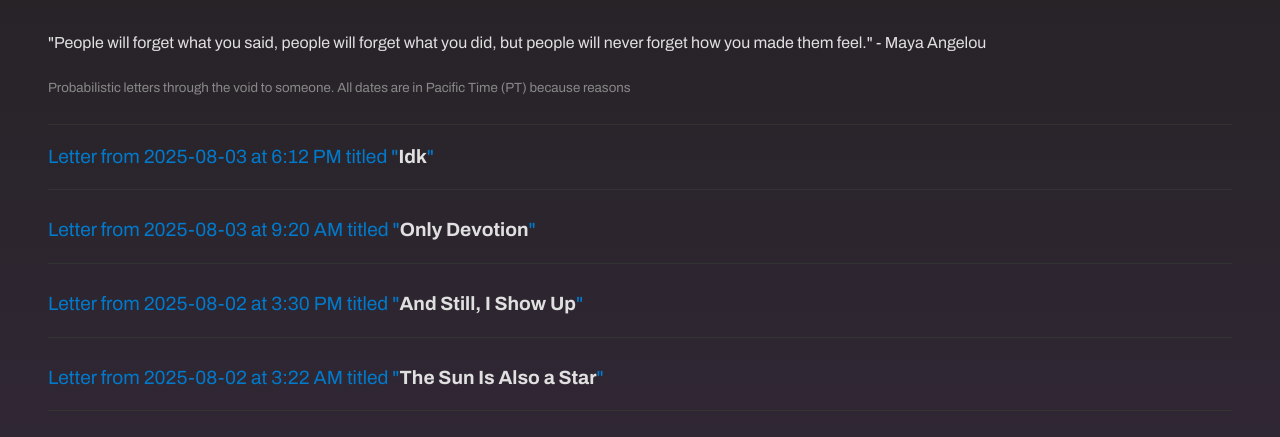
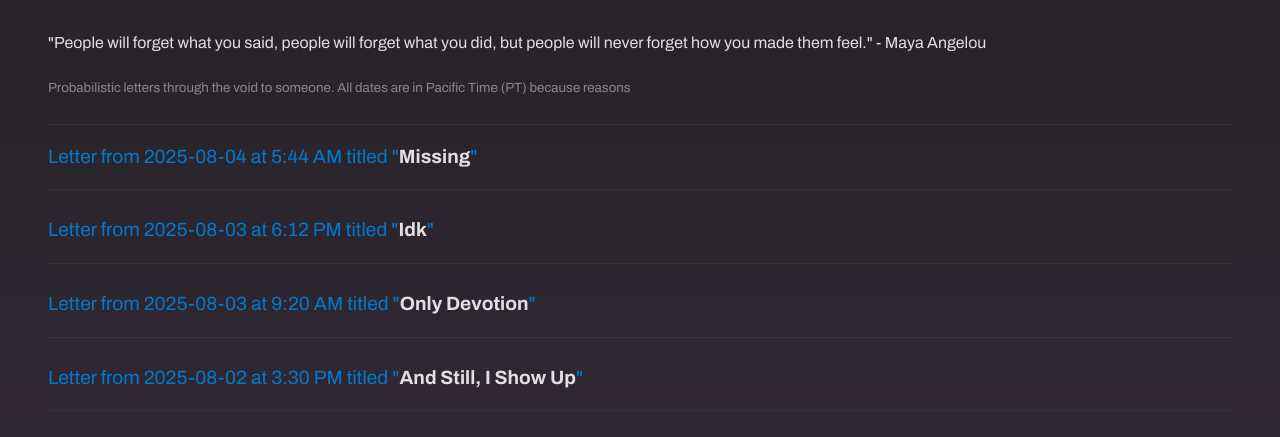
Before and after one commit to NotJustSid/theletterh, a plain HTML site: page docs/index.html in a window 1280 px wide. Shown: the part 353-790 px from the top of the page. Drawn offline with Linux system fonts and the light colour scheme; a web font is replaced by a local one.

Commit message:
New letter

```diff
--- a/docs/index.html
+++ b/docs/index.html
@@ -51,7 +51,8 @@
         "People will forget what you said, people will forget what you did, but people will never forget how you made them feel." - Maya Angelou
         </p>
         <p><small>Probabilistic letters through the void to someone. All dates are in Pacific Time (PT) because reasons</small></p>
-        <ul><li><a href="./letters/2025-08-03_18-12-44.html">Letter from 2025-08-03 at 6:12 PM titled "<strong>Idk</strong>"</a></li>
+        <ul><li><a href="./letters/2025-08-04_05-44-35.html">Letter from 2025-08-04 at 5:44 AM titled "<strong>Missing</strong>"</a></li>
+<li><a href="./letters/2025-08-03_18-12-44.html">Letter from 2025-08-03 at 6:12 PM titled "<strong>Idk</strong>"</a></li>
 <li><a href="./letters/2025-08-03_09-20-01.html">Letter from 2025-08-03 at 9:20 AM titled "<strong>Only Devotion</strong>"</a></li>
 <li><a href="./letters/2025-08-02_15-30-22.html">Letter from 2025-08-02 at 3:30 PM titled "<strong>And Still, I Show Up</strong>"</a></li>
 <li><a href="./letters/2025-08-02_03-22-51.html">Letter from 2025-08-02 at 3:22 AM titled "<strong>The Sun Is Also a Star</strong>"</a></li>
```
Also changed, not shown: docs/letters/2025-08-04_05-44-35.html (added, +1 -0 lines).
